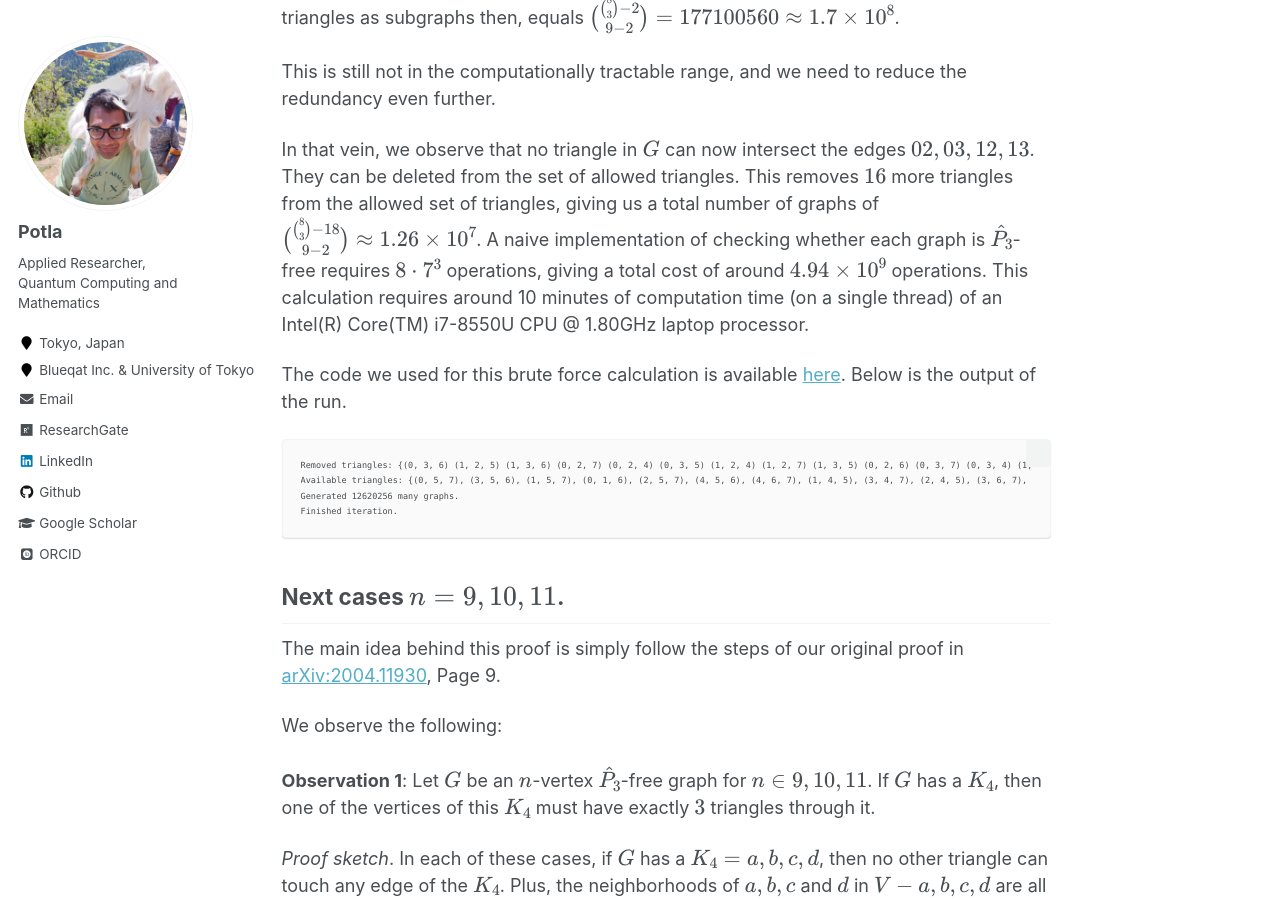
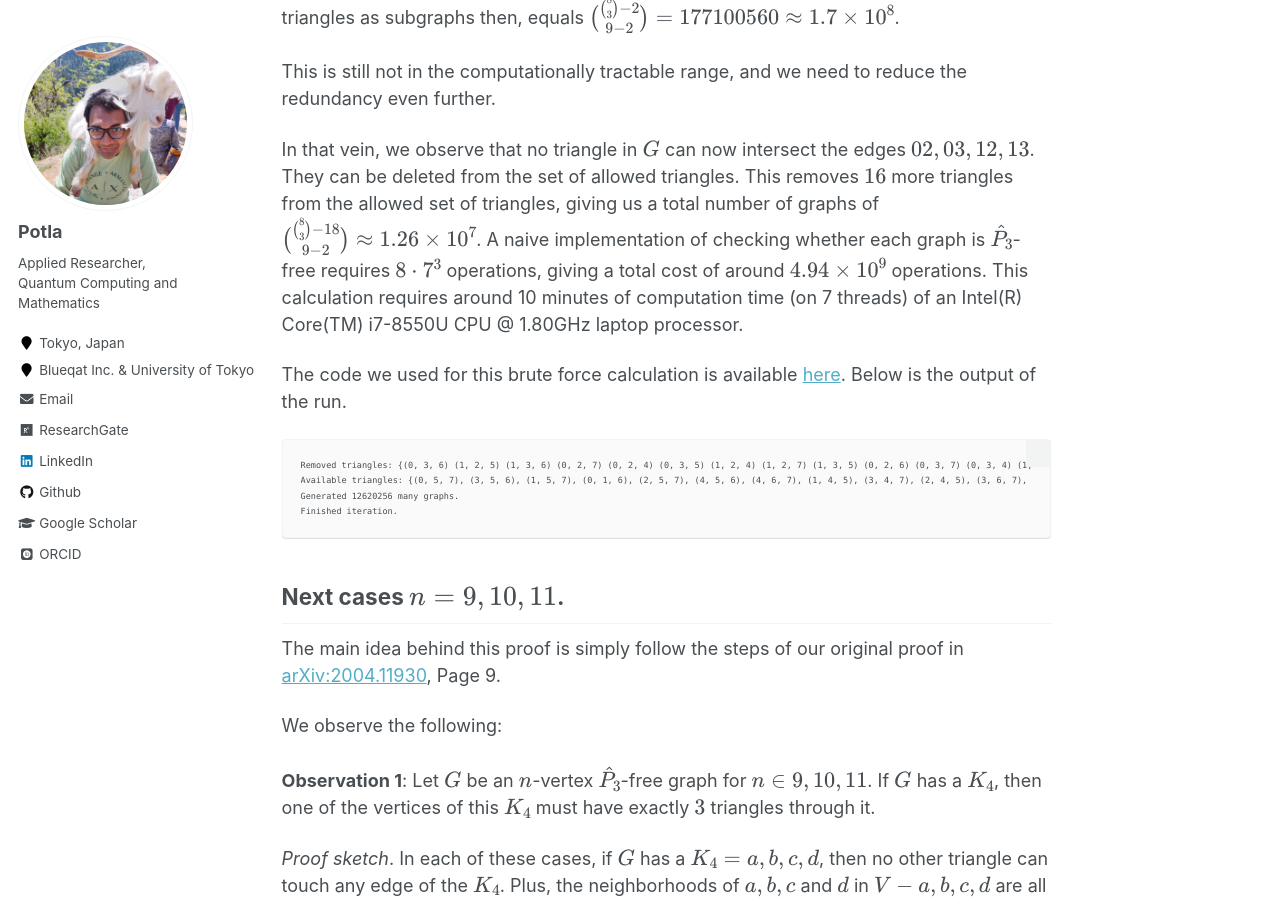
Before and after one commit to Potla1995/potla1995.github.io, a Jekyll site: the page built from _posts/2023-05-26-suspensionFree.md, in a window 1280 px wide and 900 px high, scrolled down 2076 px. Built offline with Jekyll 4.4.1, drawn with Linux system fonts in a browser that asks for light colours; some web fonts are replaced; formulas are drawn with MathJax 3.

Commit message:
update blog

````diff
--- a/_posts/2023-05-26-suspensionFree.md
+++ b/_posts/2023-05-26-suspensionFree.md
@@ -66,7 +66,7 @@ This is still not in the computationally tractable range, and we need to reduce
 In that vein, we observe that no triangle in $G$ can now intersect the edges $\{02\},\{03\},\{12\},\{13\}$. They can be deleted from the set of allowed triangles.
 This removes $16$ more triangles from the allowed set of triangles, giving us a total number of graphs of $\binom{\binom83-18}{9-2}\approx 1.26\times 10^7$.
 A naive implementation of checking whether each graph is $\hat{P}_3$-free requires $8 \cdot 7^3$ operations, giving a total cost of around $4.94\times 10^{9}$ operations.
-This calculation requires around 10 minutes of computation time (on a single thread) of an Intel(R) Core(TM) i7-8550U CPU @ 1.80GHz laptop processor.
+This calculation requires around 10 minutes of computation time (on 7 threads) of an Intel(R) Core(TM) i7-8550U CPU @ 1.80GHz laptop processor.
 
 The code we used for this brute force calculation is available [here](https://github.com/Potla1995/potla1995.github.io/blob/master/_posts//triangle_count_parallel.py). Below is the output of the run.
 ```
--- a/_posts/triangle_count_parallel.py
+++ b/_posts/triangle_count_parallel.py
@@ -80,7 +80,8 @@ def __main__():
     print(f'Generated {len(graph_triangles)} many graphs.')
 
     # For each combination, generate a graph and evaluate if it is \hat{P_3}-free
-    Parallel(n_jobs=30)(delayed(calculate_hat_p3_free)(graph_triangles[i]) for i in range(len(graph_triangles)))
+    # Set n_jobs to however many CPU threads are available
+    Parallel(n_jobs=7)(delayed(calculate_hat_p3_free)(graph_triangles[i]) for i in range(len(graph_triangles)))
 
     print('Finished iteration.')
 
````
